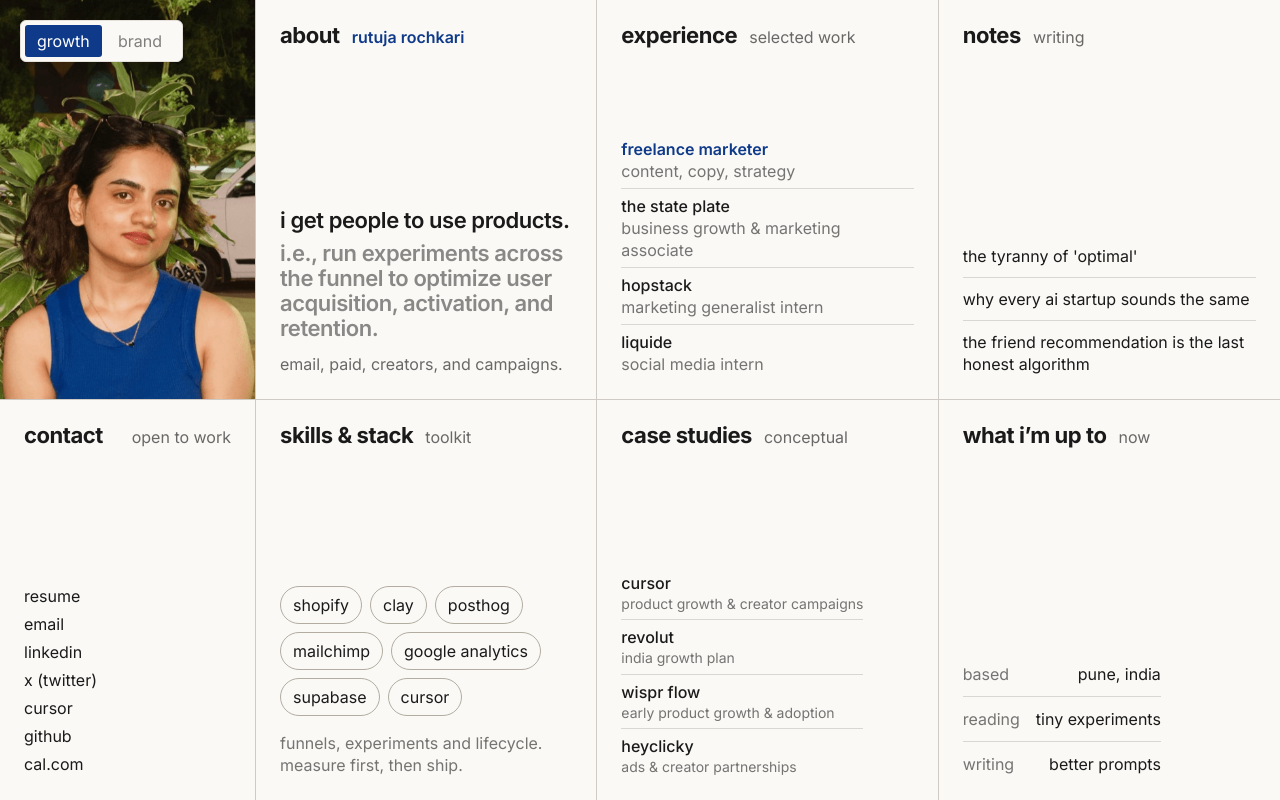
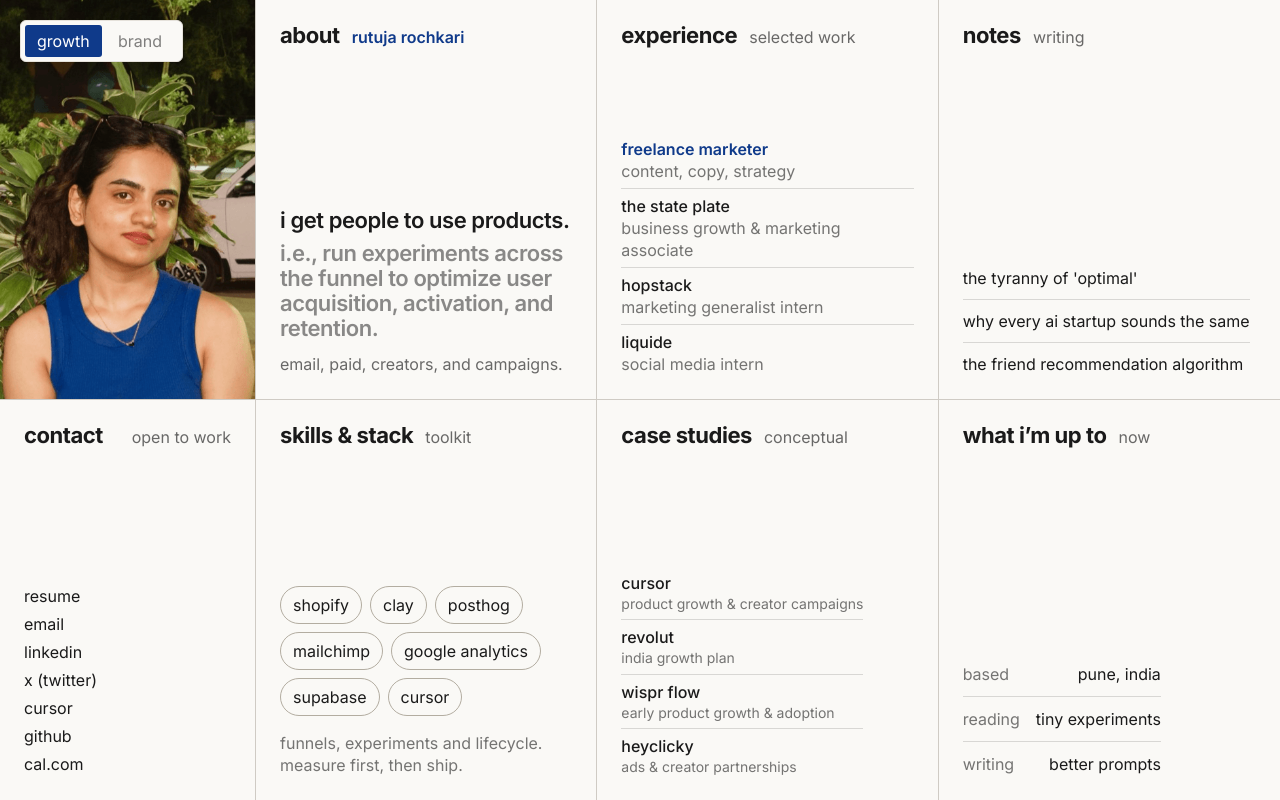
Before and after one commit to rutzonline/portfolio-site, a React (Vite) app: page / in a window 1280 px wide. Built offline with nearby package versions, Linux system fonts and the light colour scheme; the HTML template or start-up script is replaced by a standard one.

Commit message:
Rename friend recommendation title for clarity

```diff
--- a/src/growthNotes.ts
+++ b/src/growthNotes.ts
@@ -89,7 +89,7 @@ when the product isn't the differentiator yet, the voice is. posthog proved it w
 the rest of the category is still busy writing *"unlock the power of ai for your workflow"* and you know who you remember :)`,
   },
   {
-    title: "the friend recommendation is the last honest algorithm",
+    title: "the friend recommendation algorithm",
     body: `the best restaurant i went to this year, i went to because a friend said "you'll like this one" and that’s it. no rating. no review. and no eighteen photos of the plating. one text, from someone who knows me. that was the entire pitch and it was better than any algorithm i own.
 
 i've started to think that sentence is the rarest thing left on the internet.
```
